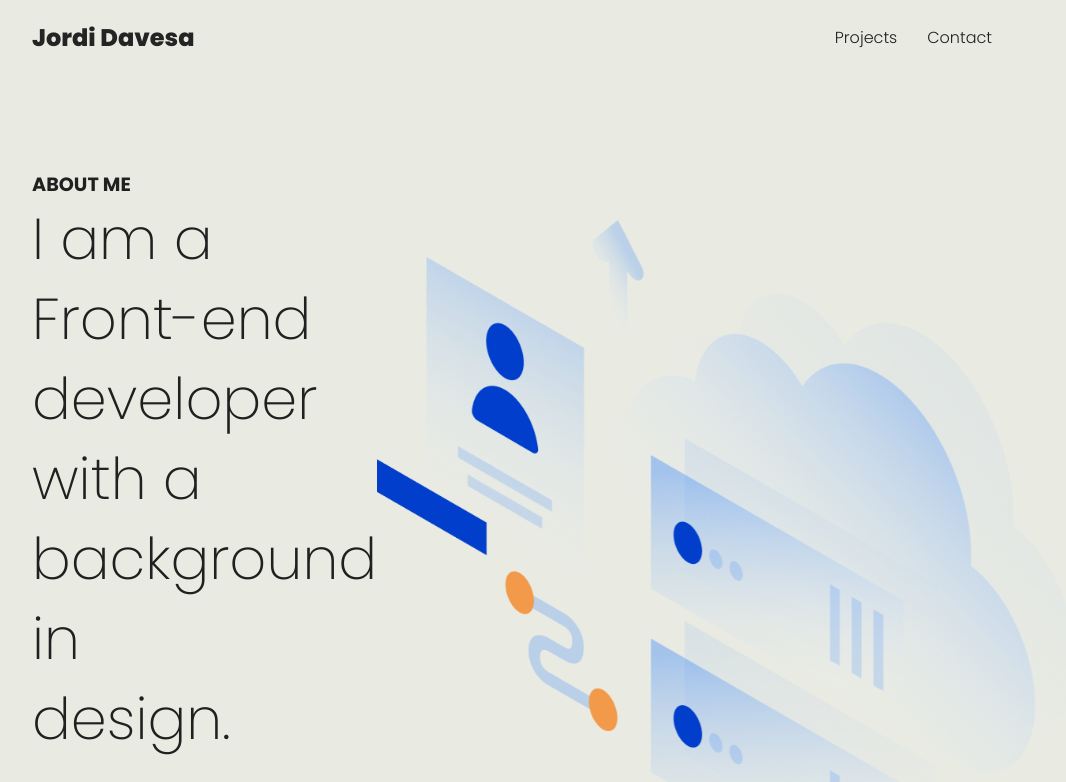
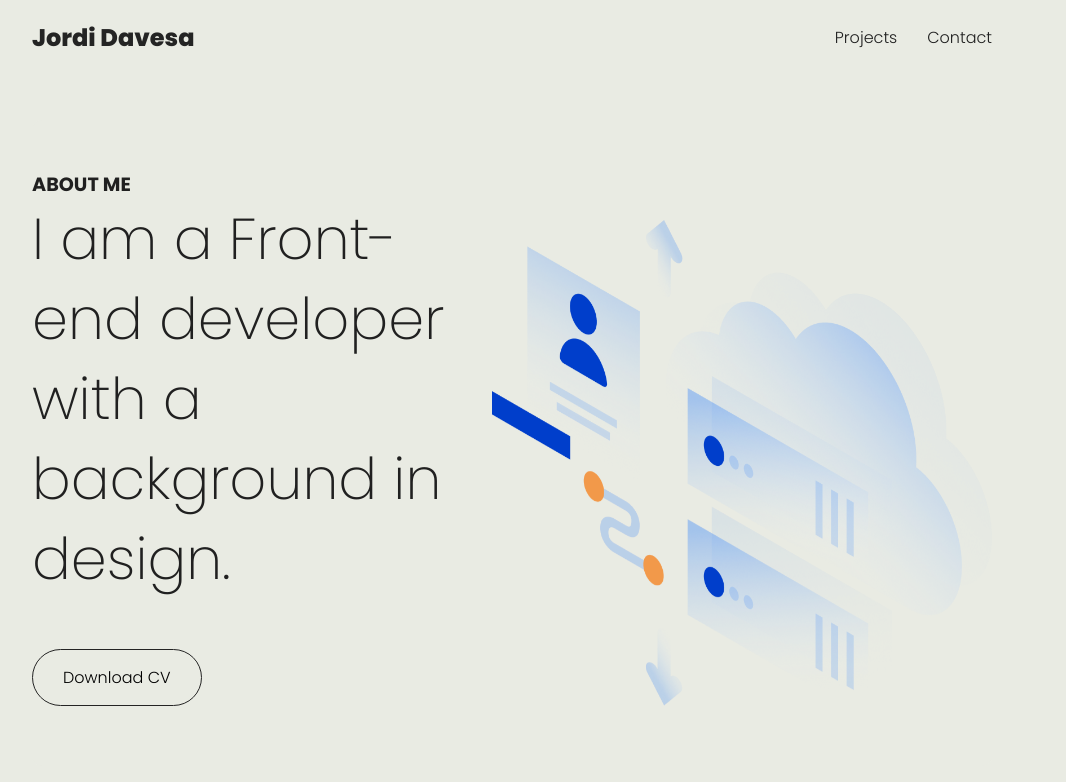
Before and after one commit to jdavesa/portfolio, a React (Create React App) app: page / in a window 1280 px wide. Shown: the top 782 px of the page, without its empty margins (128-1194 px from the left). Built offline with nearby package versions, Linux system fonts and the light colour scheme.

Commit message:
Features: Top Image HQ

```diff
--- a/src/App.css
+++ b/src/App.css
@@ -183,7 +183,7 @@
 }
 
 .top-container div img{
-  width: 700px;
+  width: 500px;
   margin-top: 70px;
   height: auto;
 }
```
